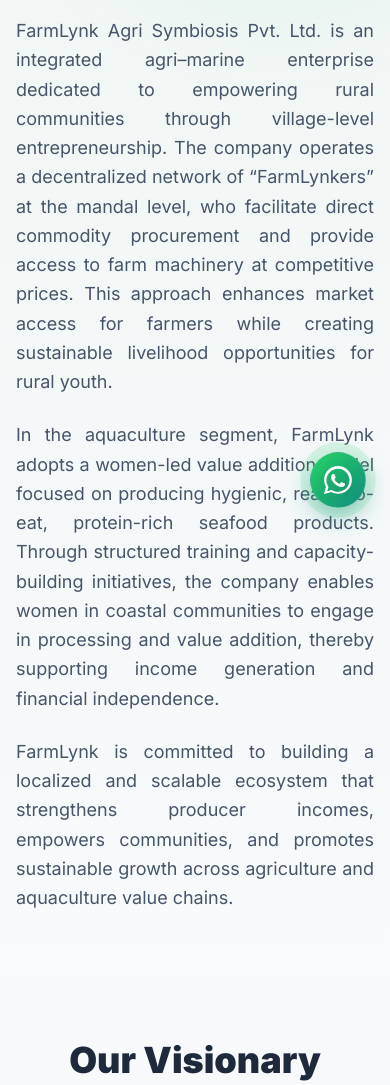
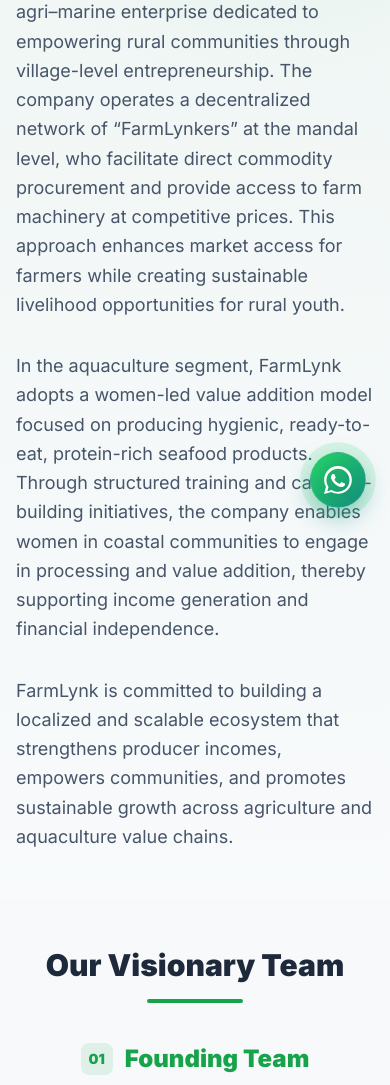
Before and after one commit to gouravboga12-rgb/FARM-LYNK-Agri-Symbiosis-Private-Limited, a website built with Vite: page about.html in a window 390 px wide. Shown: the part 312-1397 px from the top of the page. Built offline with nearby package versions, Linux system fonts and the light colour scheme.

Commit message:
Refined mobile/tablet spacing and text alignment on About page

```diff
--- a/about.html
+++ b/about.html
@@ -68,16 +68,16 @@
     </div>
 
     <!-- Hero Section -->
-    <section class="pt-40 pb-20 bg-gradient-to-b from-primary-green/5 to-bg-deep relative overflow-hidden">
+    <section class="pt-32 md:pt-40 pb-12 md:pb-20 bg-gradient-to-b from-primary-green/5 to-bg-deep relative overflow-hidden">
         <div class="impact-blob w-96 h-96 bg-primary-green -top-20 -right-20"></div>
         <div class="container mx-auto px-6 text-center">
             <span class="inline-block px-4 py-1.5 bg-primary-green/10 text-primary-green rounded-full text-sm font-bold tracking-widest uppercase mb-6" data-aos="fade-up">Our Story</span>
             <h1 class="text-4xl md:text-7xl font-black text-text-dark mb-8 max-w-5xl mx-auto leading-tight" data-aos="fade-up" data-aos-delay="100">
                 Empowering Rural Communities Through <span class="text-primary-green">Agri–Marine</span> Symbiosis.
             </h1>
-            <div class="text-lg md:text-xl text-text-light max-w-4xl mx-auto leading-relaxed space-y-6 text-justify" data-aos="fade-up" data-aos-delay="200">
+            <div class="text-lg md:text-xl text-text-light max-w-4xl mx-auto leading-relaxed space-y-8 text-left md:text-center" data-aos="fade-up" data-aos-delay="200">
                 <p>
-                    FarmLynk Agri Symbiosis Pvt. Ltd. is an integrated agri–marine enterprise dedicated to empowering rural communities through village-level entrepreneurship. The company operates a decentralized network of “FarmLynkers” at the mandal level, who facilitate direct commodity procurement and provide access to farm machinery at competitive prices. This approach enhances market access for farmers while creating sustainable livelihood opportunities for rural youth.
+                    FarmLynk Agri Symbiosis is an integrated agri–marine enterprise dedicated to empowering rural communities through village-level entrepreneurship. The company operates a decentralized network of “FarmLynkers” at the mandal level, who facilitate direct commodity procurement and provide access to farm machinery at competitive prices. This approach enhances market access for farmers while creating sustainable livelihood opportunities for rural youth.
                 </p>
                 <p>
                     In the aquaculture segment, FarmLynk adopts a women-led value addition model focused on producing hygienic, ready-to-eat, protein-rich seafood products. Through structured training and capacity-building initiatives, the company enables women in coastal communities to engage in processing and value addition, thereby supporting income generation and financial independence.
@@ -90,10 +90,10 @@
     </section>
 
     <!-- Our Team Section -->
-    <section class="py-24 bg-bg-deep/50 border-b border-white/5 overflow-hidden">
+    <section class="py-16 md:py-24 bg-bg-deep/50 border-b border-white/5 overflow-hidden">
         <div class="container mx-auto px-6">
-            <div class="text-center mb-16">
-                <h2 class="text-4xl font-black mb-4" data-aos="fade-up">Our Visionary Team</h2>
+            <div class="text-center mb-10 md:mb-16">
+                <h2 class="text-3xl md:text-4xl font-black mb-4" data-aos="fade-up">Our Visionary Team</h2>
                 <div class="w-24 h-1 bg-primary-green mx-auto rounded-full"></div>
             </div>
 
--- a/src/style.css
+++ b/src/style.css
@@ -262,8 +262,7 @@
 
   /* Reduced section padding for mobile */
   section {
-    padding-top: 4rem !important;
-    padding-bottom: 4rem !important;
+    @apply py-12 md:py-24;
   }
 
   /* Specific hero padding adjustment */
```
Also changed, not shown: public/south_india_aagri_hero.png (renamed from public/south_india_agri_hero.png), 1 other file.
